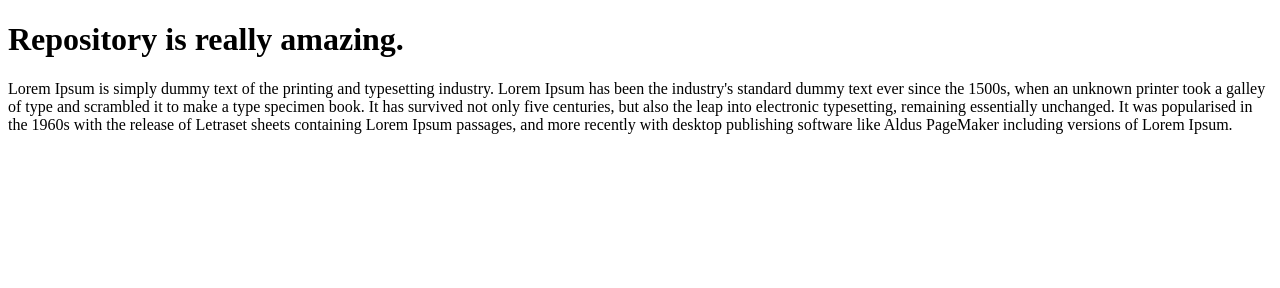
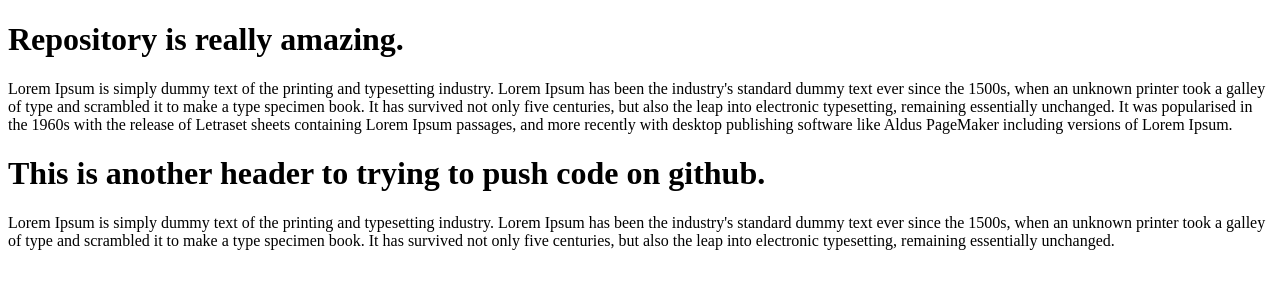
Before and after one commit to abdulkaderredwan/thir-repo, a plain HTML site: page index.html in a window 1280 px wide. Drawn offline with Linux system fonts and the light colour scheme.

Commit message:
added stuff

```diff
--- a/index.html
+++ b/index.html
@@ -10,5 +10,7 @@
     <h1>Repository is really amazing.</h1>
     <p>Lorem Ipsum is simply dummy text of the printing and typesetting industry. Lorem Ipsum has been the industry's standard dummy text ever since the 1500s, when an unknown printer took a galley of type and scrambled it to make a type specimen book. It has survived not only five centuries, but also the leap into electronic typesetting, remaining essentially unchanged. It was popularised in the 1960s with the release of Letraset sheets containing Lorem Ipsum passages, and more recently with desktop publishing software like Aldus PageMaker including versions of Lorem Ipsum.
     </p>
+    <h1>This is another header to trying to push code on github.</h1>
+    <p>Lorem Ipsum is simply dummy text of the printing and typesetting industry. Lorem Ipsum has been the industry's standard dummy text ever since the 1500s, when an unknown printer took a galley of type and scrambled it to make a type specimen book. It has survived not only five centuries, but also the leap into electronic typesetting, remaining essentially unchanged.</p>
 </body>
 </html>
```
